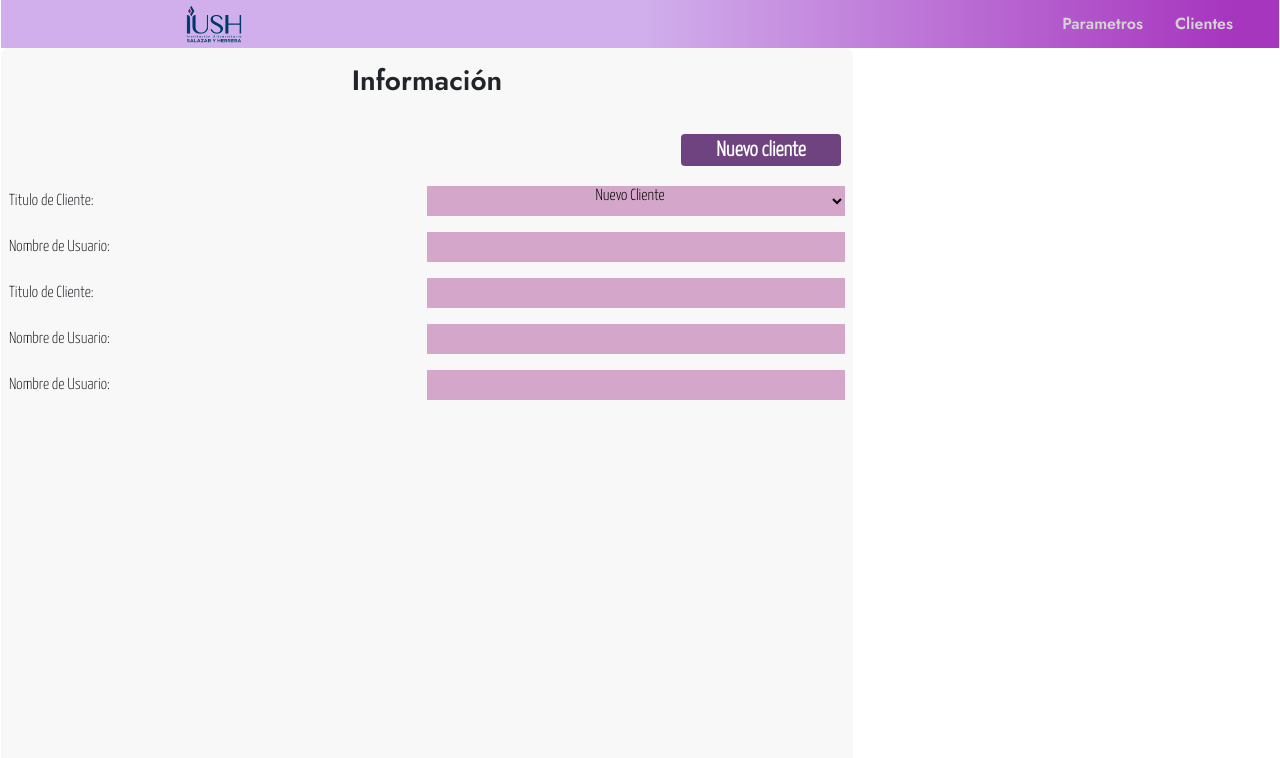
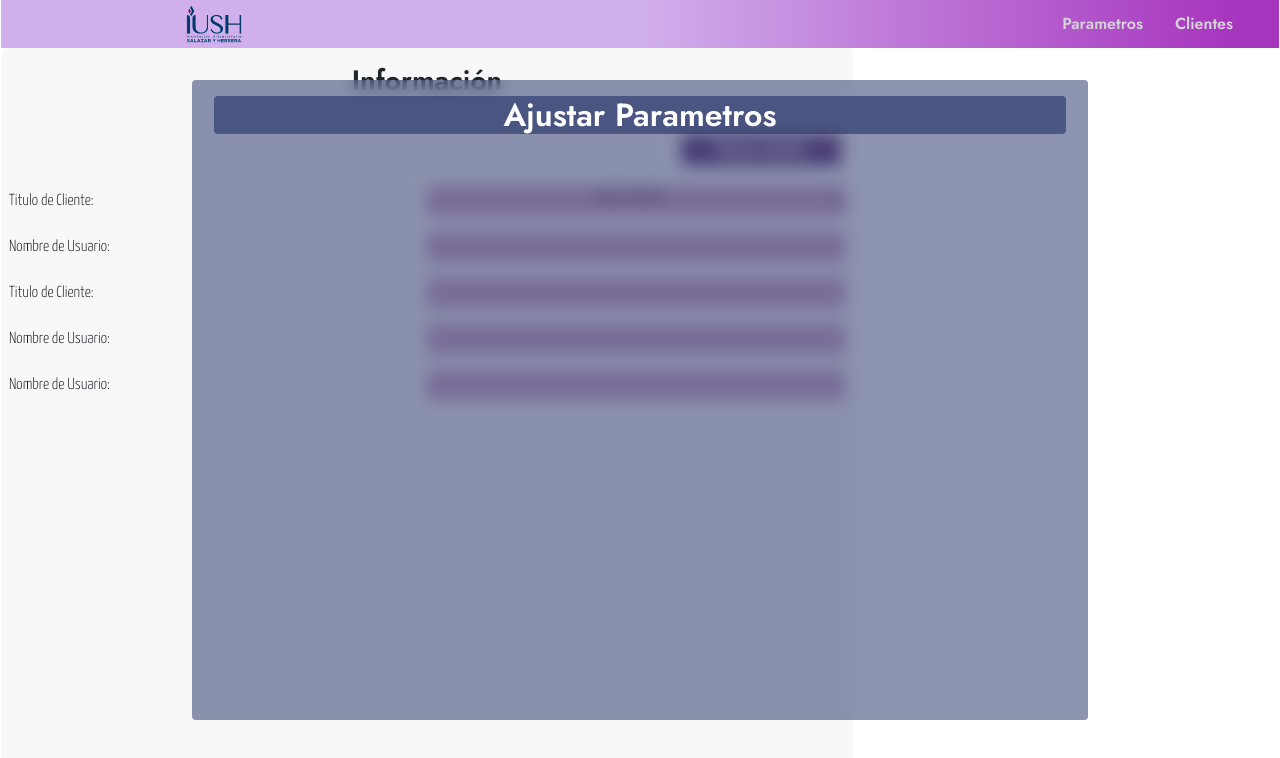
Before and after one commit to jpruedaort/CEIUSH_CLIENT, a React (Create React App) app in the folder Frontend/ppsena/: page / in a window 1280 px wide. Shown: the top 758 px of the page. Built offline with nearby package versions, Linux system fonts and the light colour scheme.

Commit message:
listo para agregar parametros

```diff
--- a/Frontend/ppsena/src/App.js
+++ b/Frontend/ppsena/src/App.js
@@ -3,6 +3,7 @@ import iushlogo from "./iushlogo.png";
 import "./App.css";
 import UserWindow from "./component/userWindow";
 import UserList from "./component/UserList";
+import Parameters from "./component/parameters";
 
 //Crear contexto para uso con los componentes hijos.
 export const genContext = createContext();
@@ -84,6 +85,7 @@ function App() {
         </div>
         {userInput && <UserWindow></UserWindow>}
         {clientList && <UserList></UserList>}
+        <Parameters></Parameters>
       </div>
     </genContext.Provider>
   );
--- /dev/null
+++ b/Frontend/ppsena/src/component/parameters.js
@@ -0,0 +1,16 @@
+import React, { useContext } from "react";
+import { genContext } from "../App";
+import "./userWindow.css";
+
+export default function Parameters() {
+  const { toogleClient, toogleClientList } = useContext(genContext);
+
+  return (
+    <div className="usermainWindow">
+      <div className="userContent">
+        <h2>Ajustar Parametros</h2>
+        <form></form>
+      </div>
+    </div>
+  );
+}
```
